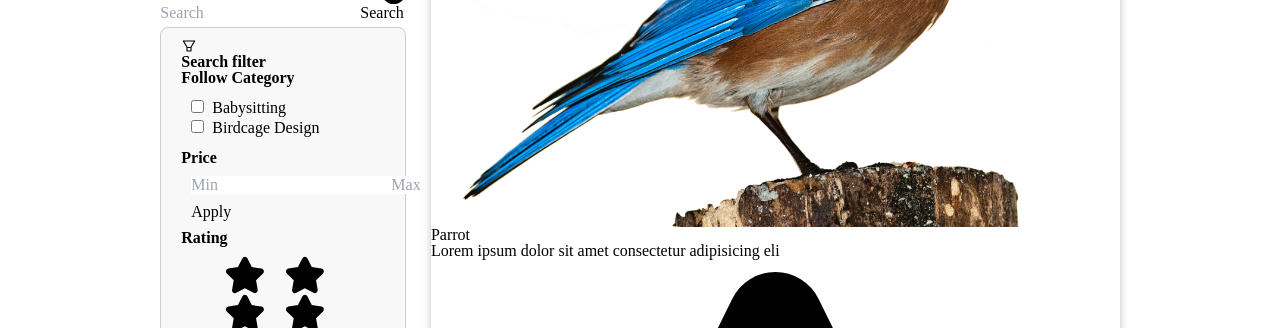
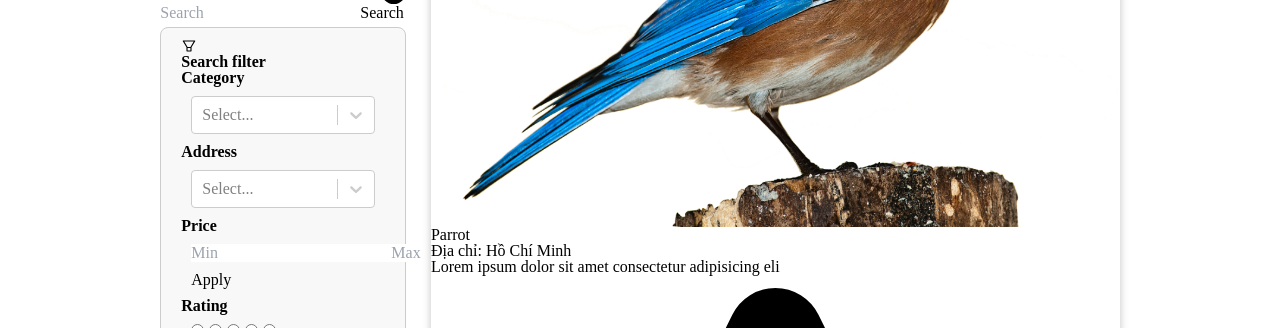
Before and after one commit to NganNguyen752001/BirdServicesDeliverySystem, a React (Vite) app: page /service in a window 1280 px wide. Shown: the part 624-952 px from the top of the page. Built offline with nearby package versions, Linux system fonts and the light colour scheme.

Commit message:
fix multiple select

```diff
--- a/package.json
+++ b/package.json
@@ -19,6 +19,7 @@
     "react-icons": "^4.11.0",
     "react-redux": "^8.1.2",
     "react-router-dom": "^6.16.0",
+    "react-select": "^5.7.7",
     "sass": "^1.67.0"
   },
   "devDependencies": {
--- a/src/Components/HeaderComponent/HeaderComponent.jsx
+++ b/src/Components/HeaderComponent/HeaderComponent.jsx
@@ -115,7 +115,10 @@ const HeaderComponent = () => {
                             :
                             //tạm thời cho mặc định là role customer, sau có api sẽ chuyển thành user.role
                             // nếu muốn đăng nhập với role provider, thì thay customer thành provider
-                            <DropdownUser fullName={user.fullName} role="customer" resetUser={setUser}/>
+                            <>
+                                {user?.role === 'customer' && (<div className='wallet'>20,000,000 VNĐ</div>)}
+                                <DropdownUser fullName={user?.fullName} role="customer" resetUser={setUser} />
+                            </>
                         }
 
                     </div>
--- a/src/Components/HeaderComponent/style.scss
+++ b/src/Components/HeaderComponent/style.scss
@@ -52,6 +52,13 @@
           color: black;
           transition: all 0.5s ease-out;
         }
+
+        .wallet {
+          padding: 10px;
+          border: 1px solid gray;
+          border-radius: 15px;
+          cursor: pointer;
+        }
       }
     }
   }
--- /dev/null
+++ b/src/Components/Shared/MultipleSelect/index.jsx
@@ -0,0 +1,43 @@
+import React, { useState } from 'react'
+import Select from 'react-select'
+import makeAnimated from "react-select/animated";
+import './style.scss'
+
+const MultipleSelect = (props) => {
+    const { listMultiSelect } = props
+
+    const options = listMultiSelect.map((item, index) => {
+        return {
+            value: item,
+            label: item,
+        };
+    });
+
+    const [selectedOptions, setSelectedOptions] = useState([]);
+    const animatedComponents = makeAnimated();
+
+
+    const handleSelect = () => {
+        console.log(selectedOptions);
+    };
+
+    return (
+        <div className='multiple-select'>
+            <Select
+                components={animatedComponents}
+                isMulti
+                options={options}
+                onChange={(item) => setSelectedOptions(item)}
+                className="select"
+                isClearable={true}
+                isSearchable={true}
+                isDisabled={false}
+                isLoading={false}
+                isRtl={false}
+                closeMenuOnSelect={false}
+            />
+        </div>
+    )
+}
+
+export default MultipleSelect
--- /dev/null
+++ b/src/Components/Shared/MultipleSelect/style.scss
@@ -0,0 +1,3 @@
+.multiple-select {
+  padding: 10px;
+}
--- a/src/Components/Shared/ServiceCardItem/index.jsx
+++ b/src/Components/Shared/ServiceCardItem/index.jsx
@@ -15,7 +15,9 @@ const ServiceCardItem = (props) => {
                     <h5 className="text-xl font-semibold tracking-tight text-gray-900 dark:text-white">{item.name}</h5>
                 </a>
 
-                <p className="text-gray-500 text-sm">{item.description}</p>
+                <p className="text-gray-500 text-sm">Địa chỉ: Hồ Chí Minh</p>
+
+                <p className="text-black-500 text-sm">{item.description}</p>
 
                 {/* rating */}
                 <div className="flex items-center mt-2.5 mb-5">
--- a/src/Pages/ServicePage/index.jsx
+++ b/src/Pages/ServicePage/index.jsx
@@ -6,6 +6,7 @@ import avatar_tmp from "../../Assets/Images/bird_hero.png"
 import ServiceCardItem from '../../Components/Shared/ServiceCardItem'
 import { renderRatingStars } from '../../Utils'
 import { useLocation } from 'react-router-dom';
+import MultipleSelect from '../../Components/Shared/MultipleSelect'
 
 
 const ServicePage = () => {
@@ -21,11 +22,11 @@ const ServicePage = () => {
     },
     {
       name: "grooming",
-      categories: ["Nail Clipping", "BEAK TRIMMING", "WING CLIPPING"]
+      categories: ["Nail Clipping", "Beak Trimming", "Wing Clipping"]
     },
     {
       name: "medical",
-      categories: ["DNA SEXING"]
+      categories: ["DNA Sexing"]
     }
   ]
 
@@ -57,6 +58,9 @@ const ServicePage = () => {
   const handleRatingChange = (e) => {
     setSelectedRating(e.target.value);
   };
+
+  //filter theo address
+  const addressList = ['Hồ Chí Minh', 'Hà Nội']
 
   //mảng data fake
   const fakeData = [
@@ -130,17 +134,13 @@ const ServicePage = () => {
             </div>
 
             <div className='category-filter'>
-              <p className='title'>Follow Category</p>
-              <ul>
-                {filteredItems.map((category, index) => (
-                  <li key={index}>
-                    <label>
-                      <input type="checkbox" name={`category-${index}`} value={category} />
-                      {category}
-                    </label>
-                  </li>
-                ))}
-              </ul>
+              <p className='title'>Category</p>
+              <MultipleSelect listMultiSelect={filteredItems}/>
+            </div>
+
+            <div className='category-filter'>
+              <p className='title'>Address</p>
+              <MultipleSelect listMultiSelect={addressList}/>
             </div>
 
             <div className='price-filter'>
@@ -179,19 +179,19 @@ const ServicePage = () => {
             <div className='rating-filter'>
               <p className='title'>Rating</p>
 
-              <div className='list-rating'>
+              <div className='list-rating justify-center'>
                 {ratingOptions.map((rating, index) => (
-                  <div key={index} className={`rating-option`}>
+                  <div key={index} className={`rating-option`} >
                     <input
                       type='radio'
                       id={`rating-${rating}`}
                       name='rating'
                       value={rating}
                       onChange={handleRatingChange}
-                    // className='hidden'
+                      className='hidden'
                     />
                     <label htmlFor={`rating-${rating}`} className={`cursor-pointer  ${selectedRating === rating ? 'active' : ''}`}>
-                      {renderRatingStars(rating)} {rating < 5 ? " trở lên" : null}
+                      {renderRatingStars(rating)}
                     </label>
                   </div>
                 ))}
--- a/src/Pages/ServicePage/style.scss
+++ b/src/Pages/ServicePage/style.scss
@@ -31,22 +31,7 @@
           .title {
             font-weight: bold;
           }
-          ul {
-            padding: 10px;
 
-            li {
-              label {
-                display: block;
-                margin: 4px 0px;
-                cursor: pointer;
-              }
-
-              input[type="checkbox"] {
-                margin-right: 8px;
-                cursor: pointer;
-              }
-            }
-          }
         }
 
         .price-filter {
```
Also changed, not shown: 1 other file (tests, documents, lock files or other folders).
